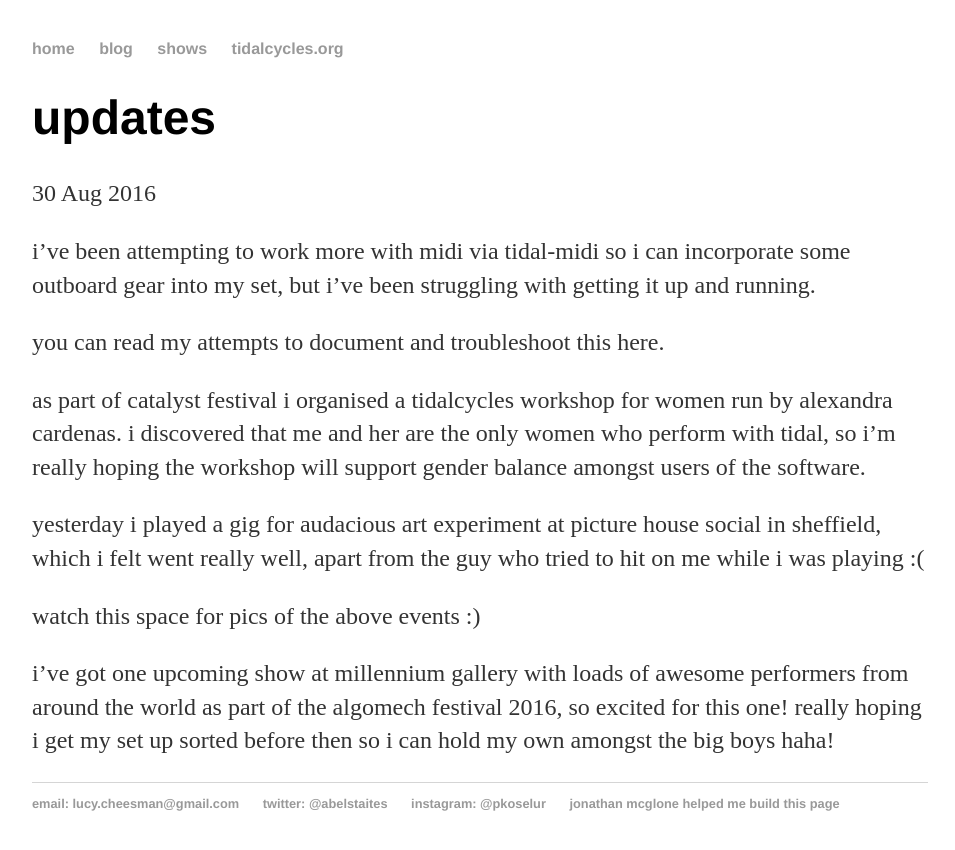
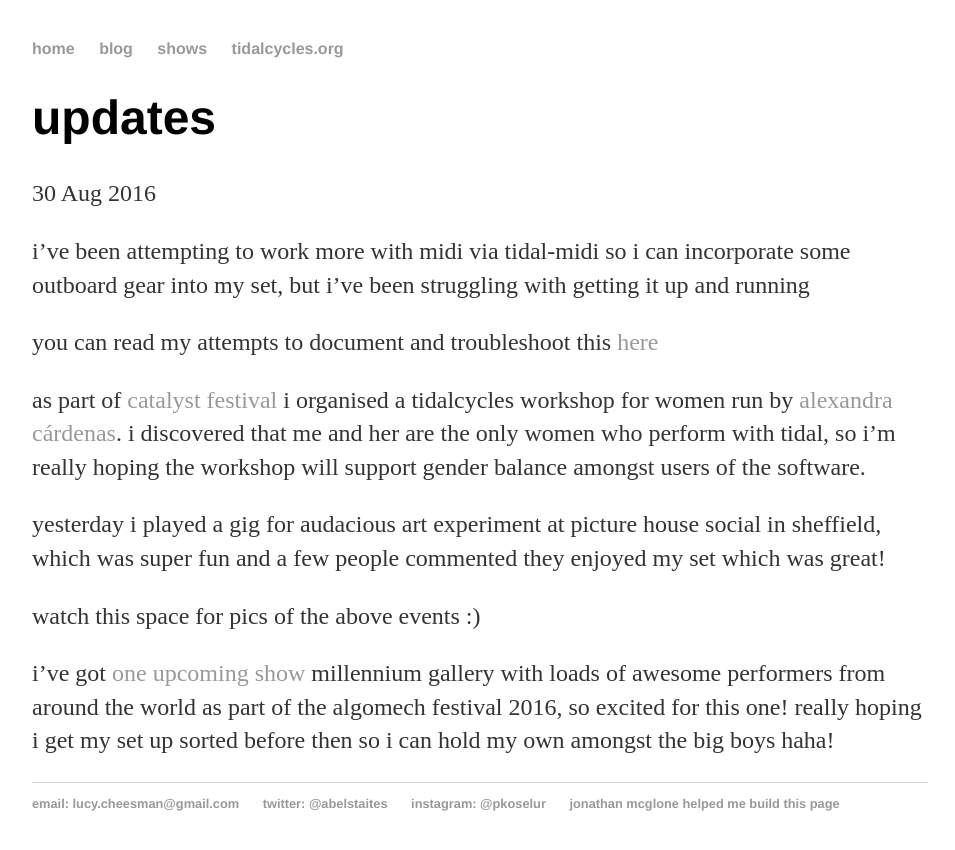
Before and after one commit to heavy-lifting/heavy-lifting.github.io, a Jekyll site: the page built from _posts/2016-08-30-updates.md, in a window 1280 px wide. Shown: the top 850 px of the page, without its empty margins (160-1115 px from the left). Built offline with Jekyll 4.4.1, drawn with Linux system fonts in a browser that asks for light colours.

Commit message:
Update 2016-08-30-updates.md

```diff
--- a/_posts/2016-08-30-updates.md
+++ b/_posts/2016-08-30-updates.md
@@ -4,14 +4,14 @@ title: "updates"
 date: 2016-08-30
 ---
 
-i've been attempting to work more with midi via tidal-midi so i can incorporate some outboard gear into my set, but i've been struggling with getting it up and running.
+i've been attempting to work more with midi via tidal-midi so i can incorporate some outboard gear into my set, but i've been struggling with getting it up and running
 
-you can read my attempts to document and troubleshoot this here.
+you can read my attempts to document and troubleshoot this  <a href="http://ask.tidalcycles.org/question/212/problems-initialising-midi-in-windows-10/">here</a>
 
-as part of catalyst festival i organised a tidalcycles workshop for women run by alexandra cardenas.  i discovered that me and her are the only women who perform with tidal, so i'm really hoping the workshop will support gender balance amongst users of the software.
+as part of <a href="https://www.shu.ac.uk/catalyst">catalyst festival</a> i organised a tidalcycles workshop for women run by <a href="http://cargocollective.com/tiemposdelruido/Alexandra-Cardenas">alexandra cárdenas</a>.  i discovered that me and her are the only women who perform with tidal, so i'm really hoping the workshop will support gender balance amongst users of the software.
 
-yesterday i played a gig for audacious art experiment at picture house social in sheffield, which i felt went really well, apart from the guy who tried to hit on me while i was playing :(
+yesterday i played a gig for audacious art experiment at picture house social in sheffield, which was super fun and a few people commented they enjoyed my set which was great!
 
 watch this space for pics of the above events :)
 
-i've got one upcoming show at millennium gallery with loads of awesome performers from around the world as part of the algomech festival 2016, so excited for this one!  really hoping i get my set up sorted before then so i can hold my own amongst the big boys haha!
+i've got <a href="https://www.facebook.com/events/296099617423371/">one upcoming show</a> millennium gallery with loads of awesome performers from around the world as part of the algomech festival 2016, so excited for this one!  really hoping i get my set up sorted before then so i can hold my own amongst the big boys haha!
```
